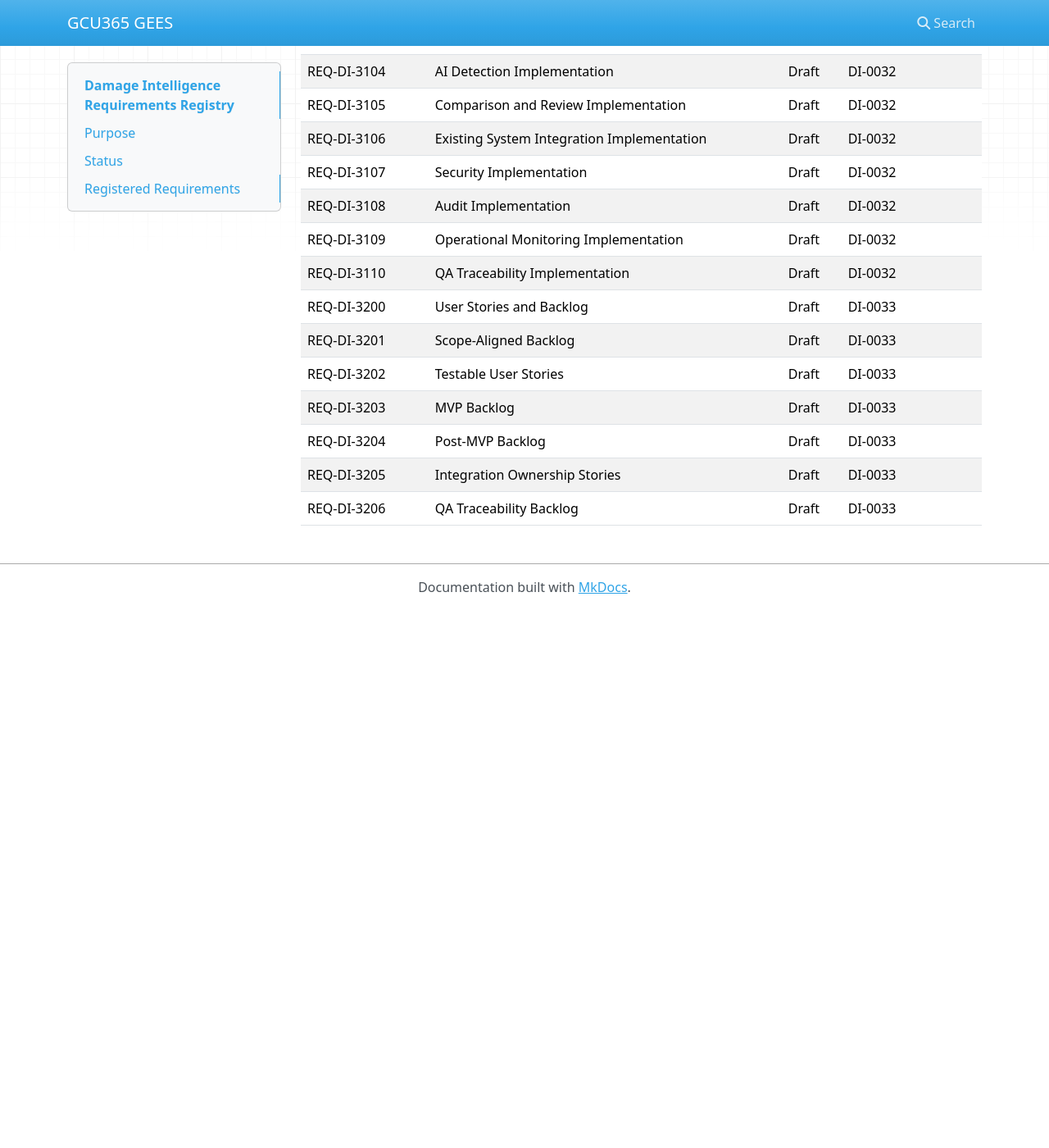
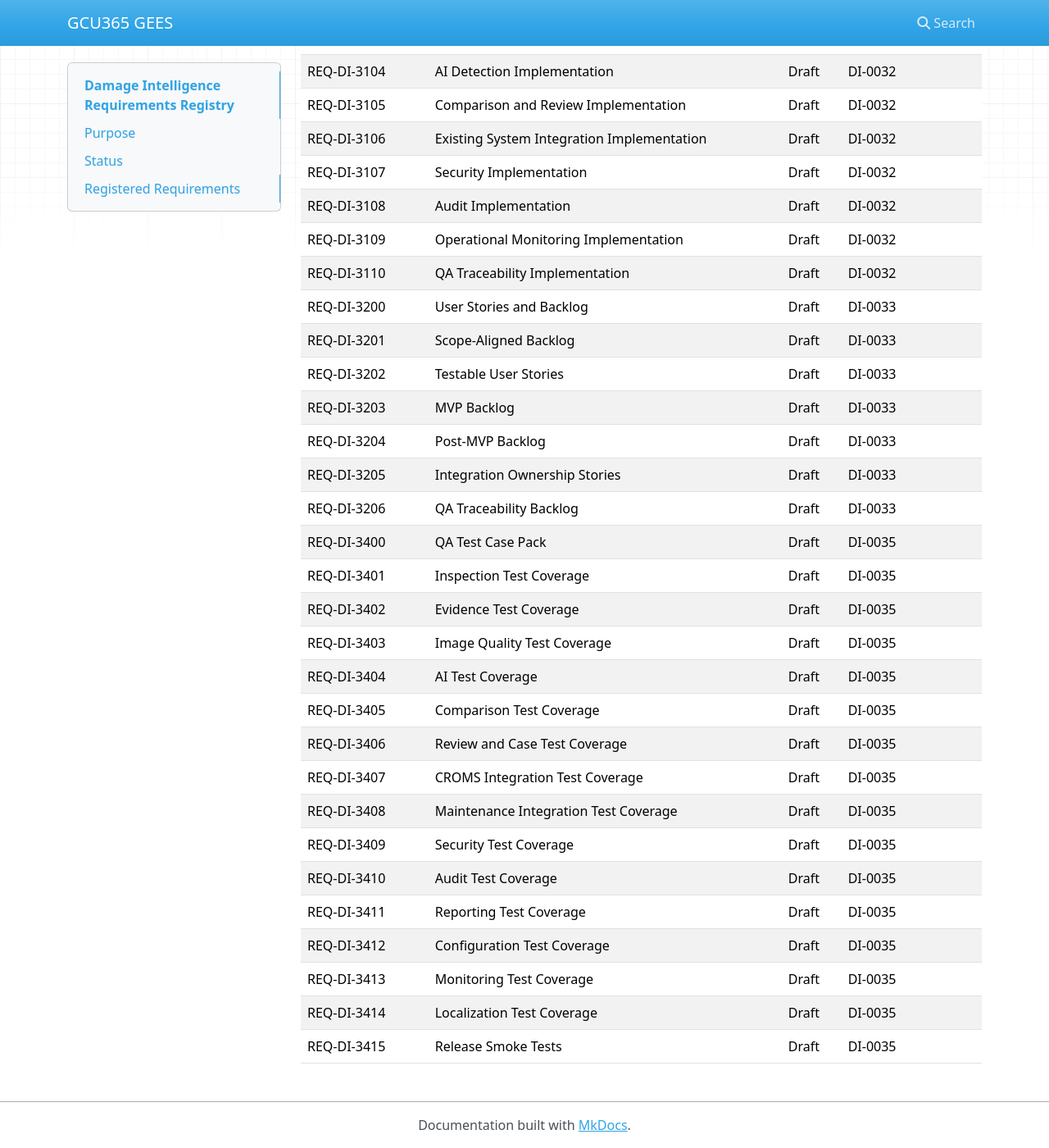
Before and after one commit to My10Sons/GCU365GEES, an MkDocs documentation site: the page built from docs/99-Appendices/Requirement-Registry/DAMAGE.md, in a window 1280 px wide and 1400 px high, scrolled down 20960 px. Shown: the whole window at 82% size. Built offline with MkDocs 1.6.1, drawn with Linux system fonts in a browser that asks for light colours; nearby versions of some CDN libraries; before the commit the page ends 21704 px from its top, so only the background shows below that.

Commit message:
Update DAMAGE.md

```diff
--- a/docs/99-Appendices/Requirement-Registry/DAMAGE.md
+++ b/docs/99-Appendices/Requirement-Registry/DAMAGE.md
@@ -528,3 +528,19 @@ DI-0030
 | REQ-DI-3204 | Post-MVP Backlog | Draft | DI-0033 | Post-MVP backlog for comparison, cases, Maintenance, configuration, monitoring, and localization |
 | REQ-DI-3205 | Integration Ownership Stories | Draft | DI-0033 | Integration stories preserve CROMS and Maintenance ownership |
 | REQ-DI-3206 | QA Traceability Backlog | Draft | DI-0033 | Backlog supports QA traceability |
+| REQ-DI-3400 | QA Test Case Pack | Draft | DI-0035 | QA test case pack for Damage Intelligence |
+| REQ-DI-3401 | Inspection Test Coverage | Draft | DI-0035 | Test inspection sessions, status, submission, and invalid transitions |
+| REQ-DI-3402 | Evidence Test Coverage | Draft | DI-0035 | Test image upload, registration, storage, and access |
+| REQ-DI-3403 | Image Quality Test Coverage | Draft | DI-0035 | Test quality validation and recapture behavior |
+| REQ-DI-3404 | AI Test Coverage | Draft | DI-0035 | Test AI analysis, findings, confidence, advisory behavior, and failure handling |
+| REQ-DI-3405 | Comparison Test Coverage | Draft | DI-0035 | Test baseline, comparison outcomes, missing baseline, and NotComparable |
+| REQ-DI-3406 | Review and Case Test Coverage | Draft | DI-0035 | Test review decisions and damage case lifecycle |
+| REQ-DI-3407 | CROMS Integration Test Coverage | Draft | DI-0035 | Test CROMS check-out, check-in, summary, and idempotency |
+| REQ-DI-3408 | Maintenance Integration Test Coverage | Draft | DI-0035 | Test Maintenance handoff, work order reference, repair status, and idempotency |
+| REQ-DI-3409 | Security Test Coverage | Draft | DI-0035 | Test authentication, authorization, tenant isolation, evidence security, and safe errors |
+| REQ-DI-3410 | Audit Test Coverage | Draft | DI-0035 | Test audit records for critical actions |
+| REQ-DI-3411 | Reporting Test Coverage | Draft | DI-0035 | Test report generation, access, privacy, expiration, and audit |
+| REQ-DI-3412 | Configuration Test Coverage | Draft | DI-0035 | Test configuration permissions, audit, approval, and secret masking |
+| REQ-DI-3413 | Monitoring Test Coverage | Draft | DI-0035 | Test health endpoints, dependency health, failure visibility, and alert privacy |
+| REQ-DI-3414 | Localization Test Coverage | Draft | DI-0035 | Test Arabic, RTL, fallback, and export readability |
+| REQ-DI-3415 | Release Smoke Tests | Draft | DI-0035 | Smoke tests for production release readiness |
```
